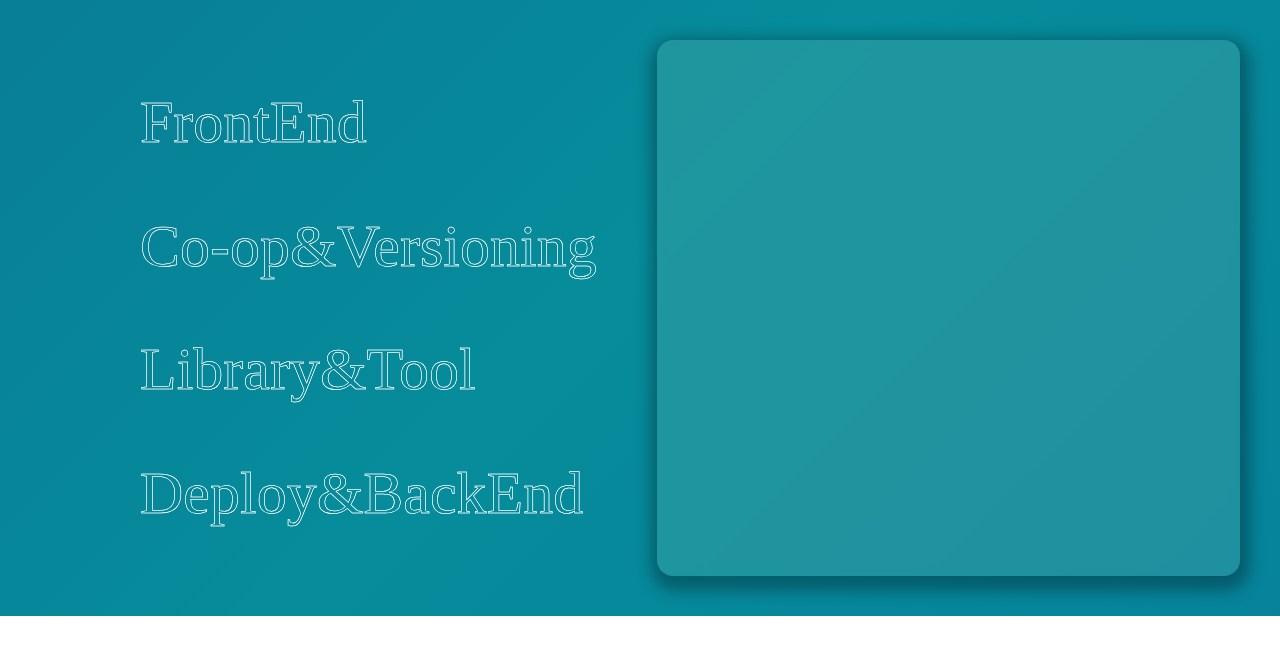
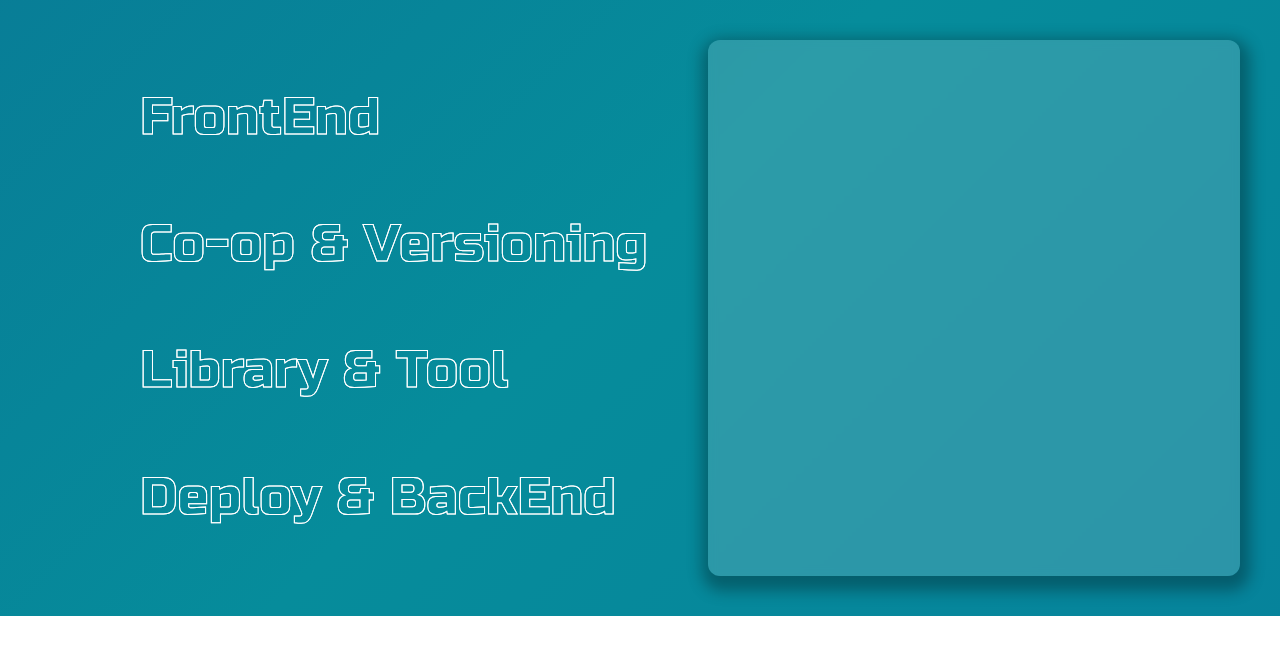
Before and after one commit to goodjam92/my-website, a Next.js app: page /about in a window 1280 px wide. Shown: the top 654 px of the page. Built offline with nearby package versions, Linux system fonts and the light colour scheme.

Commit message:
fix: about 화면 글꼴, 색상 및 이미지 스타일 수정

```diff
--- a/components/about/Description.tsx
+++ b/components/about/Description.tsx
@@ -26,9 +26,9 @@ export default function Description({ selectedSkill }: DescriptionProps) {
     <DescriptionWrap>
       <DescriptionContent>
         {selectedSkill === "FrontEnd" && logoRender(FRONT_END_LOGO)}
-        {selectedSkill === "Co-op&Versioning" && logoRender(CO_OP_VERSIONING)}
-        {selectedSkill === "Library&Tool" && logoRender(LIBRARY_TOOL)}
-        {selectedSkill === "Deploy&BackEnd" && logoRender(DEPLOY_BACKEND)}
+        {selectedSkill === "Co-op & Versioning" && logoRender(CO_OP_VERSIONING)}
+        {selectedSkill === "Library & Tool" && logoRender(LIBRARY_TOOL)}
+        {selectedSkill === "Deploy & BackEnd" && logoRender(DEPLOY_BACKEND)}
       </DescriptionContent>
     </DescriptionWrap>
   );
--- a/components/about/MySkillLogo.tsx
+++ b/components/about/MySkillLogo.tsx
@@ -7,7 +7,11 @@ interface MySkillLogoProps {
 }
 
 export default function MySkillLogo({ logoFile, index }: MySkillLogoProps) {
-  return <MySkillLogoItem src={logoFile} index={index} />;
+  return (
+    <MySkillLogoItem src={logoFile} index={index}>
+      <MySkillLogoImage src={logoFile} index={index} />
+    </MySkillLogoItem>
+  );
 }
 
 interface MySkillLogoItme {
@@ -17,16 +21,24 @@ interface MySkillLogoItme {
 
 const MySkillLogoItem = styled.li<MySkillLogoItme>`
   opacity: 0;
-  width: 10rem;
-  height: 10rem;
-  background-image: ${(props) => `url(${props.src})`};
-  background-size: contain;
-  background-repeat: no-repeat;
-  background-position: center;
-  background-color: #fcfcfc21;
-  border-radius: 1rem;
+  width: 10.8rem;
+  height: 10.8rem;
+  padding: 1.2rem;
+  background-color: #cecdcd67;
+  border-radius: 0.8rem;
+  box-sizing: border-box;
   box-shadow: 0.5rem 0.5rem 0.5rem #3e3d3e;
   position: relative;
   animation: ${fadeIn} 0.7s linear forwards;
   animation-delay: ${(props) => props.index * 0.5}s;
 `;
+
+const MySkillLogoImage = styled.div<MySkillLogoItme>`
+  width: 100%;
+  height: 100%;
+  background-image: ${(props) => `url(${props.src})`};
+  background-size: contain;
+  background-repeat: no-repeat;
+  background-position: center;
+  border-radius: 0.4rem;
+`;
--- a/components/about/MySkils.tsx
+++ b/components/about/MySkils.tsx
@@ -3,9 +3,9 @@ import styled from "styled-components";
 
 const MY_SKILL: Array<string> = [
   `FrontEnd`,
-  "Co-op&Versioning",
-  "Library&Tool",
-  "Deploy&BackEnd",
+  "Co-op & Versioning",
+  "Library & Tool",
+  "Deploy & BackEnd",
 ];
 
 interface MySkillsProps {
@@ -52,15 +52,17 @@ interface ListItemProps {
 const ListItem = styled.li<ListItemProps>`
   height: 100%;
   width: fit-content;
-  font-size: 6rem;
+  font-size: 5.2rem;
   cursor: pointer;
-  -webkit-text-stroke: 0.05rem #ffffff;
-  font-family: "CarterOne-Regular";
+  -webkit-text-stroke: 0.1rem #ffffff;
+  font-family: "RussoOne-Regular";
   position: relative;
   color: ${(props) =>
-    props.selectedSkill === props.text ? "#3e3d3e" : "transparent"};
+    props.selectedSkill === props.text ? "white" : "transparent"};
   text-shadow: ${(props) =>
-    props.selectedSkill === props.text ? "0.1rem 0.1rem 0.2rem white" : "none"};
+    props.selectedSkill === props.text
+      ? "0.4rem 0.4rem 0.4rem #323232"
+      : "none"};
   ::after {
     content: "${(props) => props.text}";
     position: absolute;
@@ -78,8 +80,8 @@ const ListItem = styled.li<ListItemProps>`
           width: 0;
         }
         100% {
-          color: #323232;
-          text-shadow: 0.1rem 0.1rem 0.2rem white;
+          color: white;
+          text-shadow: 0.2rem 0.2rem 0.2rem #323232;
           width: 100%;
         }
       }
--- a/pages/about.tsx
+++ b/pages/about.tsx
@@ -82,9 +82,9 @@ const RightContent = styled.div<VisibleProps>`
   flex: 1;
   margin-left: 4rem;
   padding: 4.8rem;
-  border-radius: 1.6rem;
+  border-radius: 1.2rem;
   box-sizing: border-box;
-  background-color: rgba(255, 255, 192, 0.1);
+  background-color: rgba(233, 233, 233, 0.164);
   backdrop-filter: blur(0.4rem);
   box-shadow: 0.2rem 0.7rem 1.5rem 0.8rem rgba(0, 0, 0, 0.3);
   opacity: 0;
```
